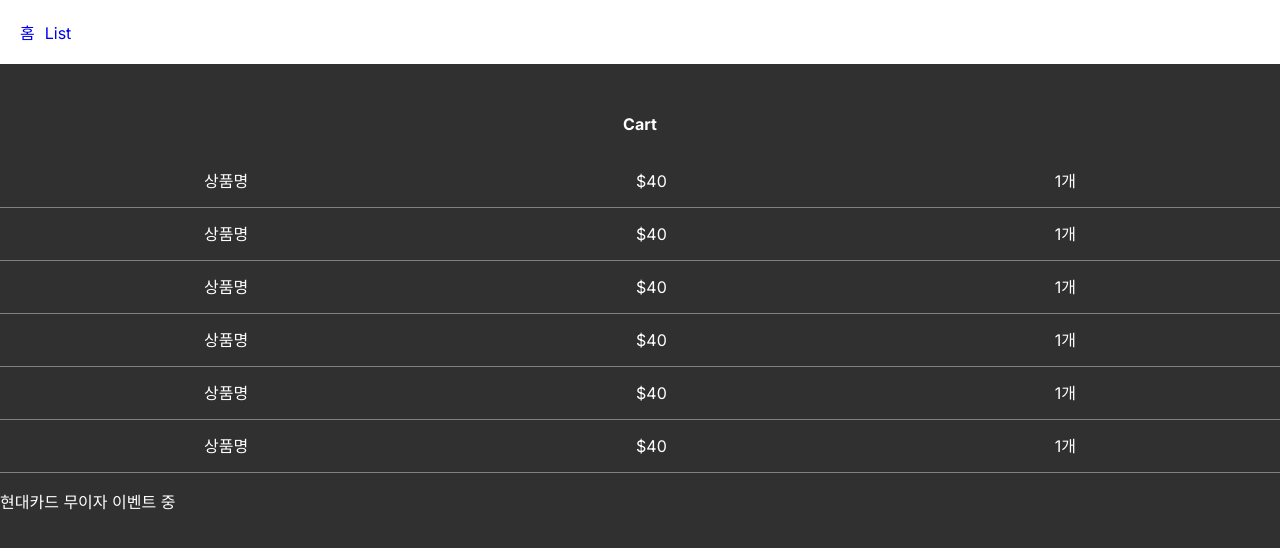
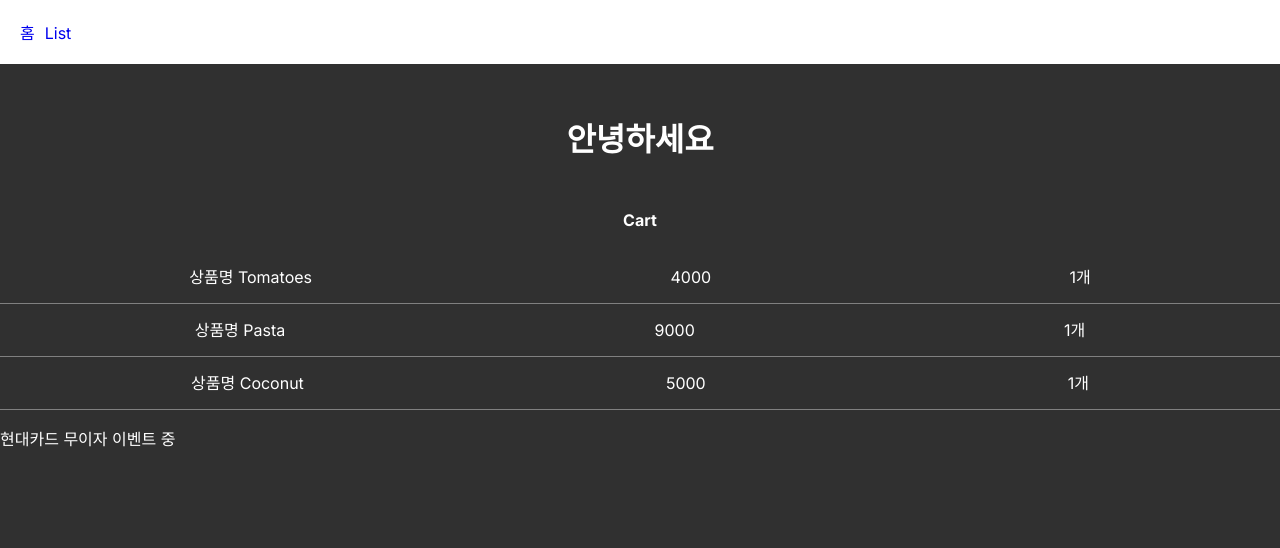
Before and after one commit to Ohjinseo2022/NextJSStudy, a Next.js app: page /cart in a window 1280 px wide. Shown: the top 548 px of the page. Built offline with nearby package versions, Linux system fonts and the light colour scheme.

Commit message:
props 활용방법

```diff
--- a/app/cart/data.js
+++ b/app/cart/data.js
@@ -0,0 +1,4 @@
+let age = 20;
+let name = "kim";
+// export default age; 내보낼게 하나일때
+export { age, name }; //내보낼게 여러개일때
--- /dev/null
+++ b/app/cart/hello.js
@@ -0,0 +1,7 @@
+export default function Hello() {
+  return (
+    <div>
+      <h1 className="title">안녕하세요</h1>
+    </div>
+  );
+}
--- a/app/cart/page.js
+++ b/app/cart/page.js
@@ -1,21 +1,28 @@
-"use client";
-
+// import age from "./data.js"; //export default 로 내보낸건 {} 불필요
+import { age, name } from "./data.js"; //여러개를 내보낸 곳에서 받아올땐 {} 사용
+import Hello from "./hello.js";
 export default function Cart() {
+  let product = [
+    { prd: "Tomatoes", price: 4000 },
+    { prd: "Pasta", price: 9000 },
+    { prd: "Coconut", price: 5000 },
+  ];
   return (
     <div>
+      <Hello />
       <h4 className="title">Cart</h4>
-      {[0, 1, 2, 3, 4, 5].map((e) => {
-        return <CartItem />;
+      {product.map((e) => {
+        return <CartItem prd={e.prd} price={e.price} />;
       })}
     </div>
   );
 }
 
-function CartItem() {
+function CartItem({ prd, price }) {
   return (
     <div className="cart-item">
-      <p>상품명</p>
-      <p>$40</p>
+      <p>상품명 {prd}</p>
+      <p>{price}</p>
       <p>1개</p>
     </div>
   );
```
